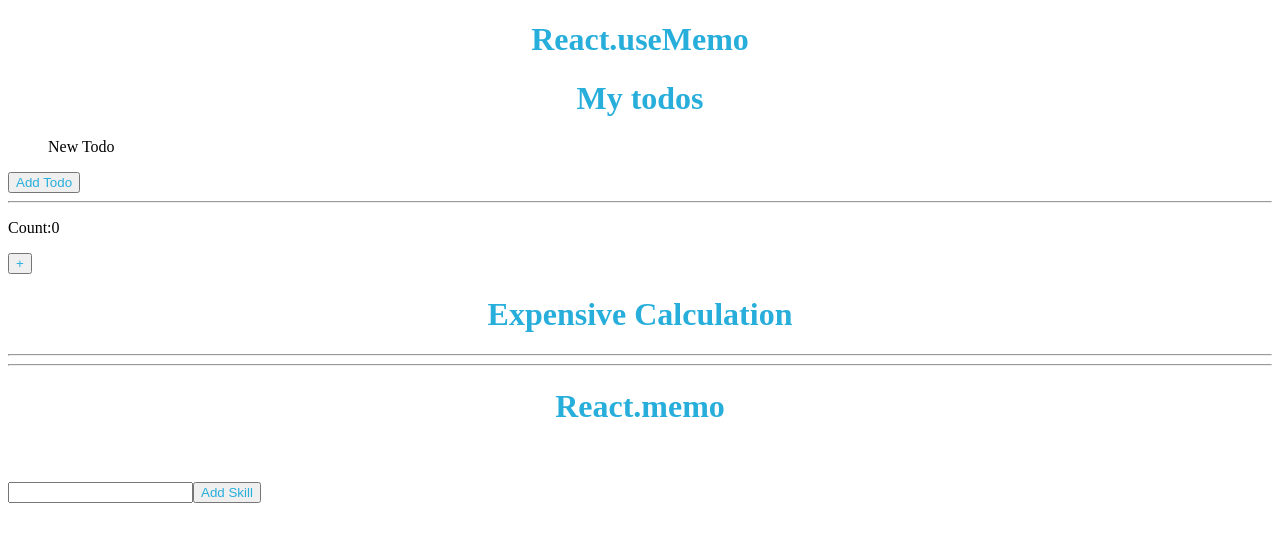
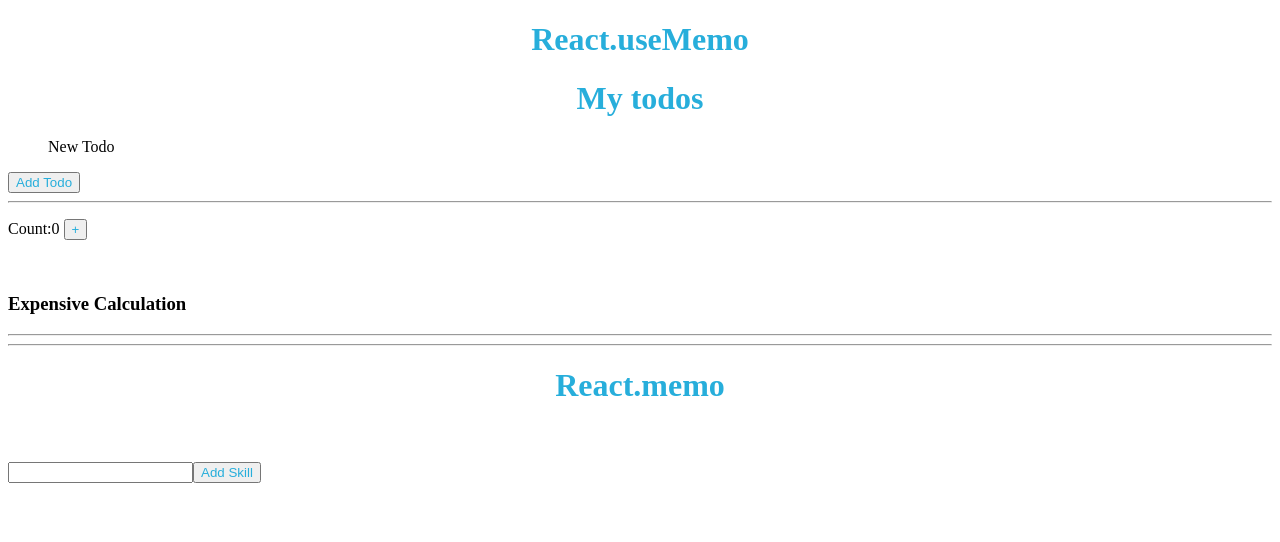
Before and after one commit to acciojob/react-memo-beastvaibhv, a React app: page / in a window 1280 px wide. Shown: the top 542 px of the page. Built offline with nearby package versions, Linux system fonts and the light colour scheme.

Commit message:
3rd-commit

```diff
--- a/src/components/App.js
+++ b/src/components/App.js
@@ -11,9 +11,9 @@ const App = ()=>{
         <Todo/>
         <hr/>
          {/* Counter + explensive Calculation */}
-         <p>Count:{count}</p> <button id="incr-cnt" onClick={()=>setCount(count+1)}>+</button>
+         <p id="incr-cnt">Count:{count} <button id="incr-cnt" onClick={()=>setCount(count + 1)}>+</button></p>
          <br />
-         <h1>Expensive Calculation</h1>
+         <h3>Expensive Calculation</h3>
          <hr/>
          <hr/>
          <Memo/>
```
